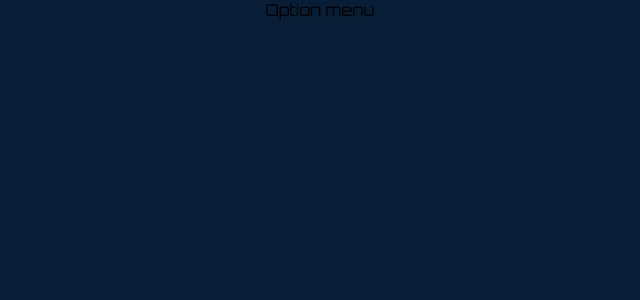
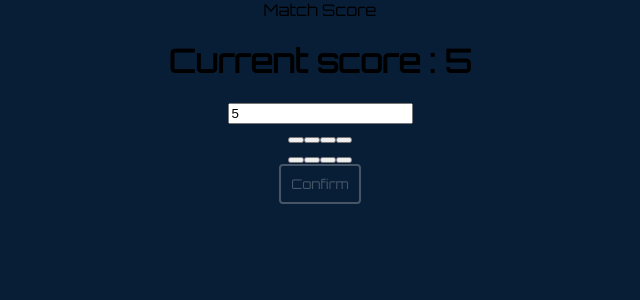
Before and after one commit to DuudeXXI/tic_tac_toe, a React (Create React App) app: page /tic_tac_toe/options in a window 1280 px wide. Shown: the top 300 px of the page, without its empty margins (320-960 px from the left). Built offline with nearby package versions, Linux system fonts and the light colour scheme.

Commit message:
player colors and options nearly completed

```diff
--- a/src/App.jsx
+++ b/src/App.jsx
@@ -1,3 +1,5 @@
+//  CONTEXT
+import MainContext from "./Contexts/MainContext";
 // STYLING
 import "./App.scss";
 // COMPONENTS
@@ -6,18 +8,45 @@ import MainMenu from "./Components/MainMenu";
 import OptionsMenu from "./Components/OptionsMenu";
 import ErrorPage from "./Components/ErrorPage";
 // PACKAGES
-import { Route, Routes} from "react-router-dom"
+import { Route, Routes } from "react-router-dom";
+import { useEffect, useState } from "react";
 
 function App() {
+  const [matchScore, setMatchScore] = useState(5);
+  const [xPlayer, setXPlayer] = useState("default-color");
+  const [oPlayer, setOPlayer] = useState("default-color");
+
+  useEffect(() => {
+    if (localStorage.getItem("matchScore") !== null) {
+      setMatchScore(localStorage.getItem("matchScore"));
+    }
+    if (localStorage.getItem("player X color") !== null) {
+      setXPlayer(localStorage.getItem("player X color"));
+    }
+    if (localStorage.getItem("player O color") !== null) {
+      setOPlayer(localStorage.getItem("player O color"));
+    }
+
+  }, [matchScore, xPlayer, oPlayer]);
 
   return (
+    <MainContext.Provider
+      value={{
+        matchScore,
+        setMatchScore,
+        oPlayer,
+        xPlayer,
+        setOPlayer,
+        setXPlayer,
+      }}
+    >
       <Routes>
-        <Route path="/tic_tac_toe" element={<Game/>}/>
-        <Route path="/tic_tac_toe/menu" element={<MainMenu/>}/>
-        <Route path="/tic_tac_toe/options" element={<OptionsMenu/>}/>
-        <Route path="*" element={<ErrorPage/>}/>
-
+        <Route path="/tic_tac_toe" element={<Game />} />
+        <Route path="/tic_tac_toe/menu" element={<MainMenu />} />
+        <Route path="/tic_tac_toe/options" element={<OptionsMenu />} />
+        <Route path="*" element={<ErrorPage />} />
       </Routes>
+    </MainContext.Provider>
   );
 }
 
--- a/src/Components/Game.jsx
+++ b/src/Components/Game.jsx
@@ -1,5 +1,5 @@
 // FROM REACT
-import { useState, useEffect } from "react";
+import { useState, useEffect, useContext } from "react";
 // COMPONENTS
 import Square from "./Square";
 import { Patterns } from "../Patterns";
@@ -9,6 +9,8 @@ import { FontAwesomeIcon } from "@fortawesome/react-fontawesome";
 import { faHouse, faArrowsRotate } from "@fortawesome/free-solid-svg-icons";
 // ROUTER
 import { Link } from "react-router-dom";
+//  CONTEXT
+import MainContext from "../Contexts/MainContext"
 
 library.add(faHouse, faArrowsRotate);
 
@@ -19,7 +21,10 @@ const Game = () => {
   const [xxx, setXxx] = useState(0);
   const [ooo, setOoo] = useState(0);
   const [movement, setMovement] = useState({});
-  let scoreLimit = 5;
+
+  const { matchScore } = useContext(MainContext)
+
+  let scoreLimit = JSON.parse(localStorage.getItem("matchScore")) ?? matchScore;
 
   // LOCALSTORAGE
   useEffect(() => {
@@ -144,10 +149,6 @@ const Game = () => {
   //GAME LOGIC END
 
   // MOVEMENT
-  const myFunction = () => {
-    // your logic here
-    console.log("pressed Esc ✅");
-  };
 
   useEffect(() => {
     const keyDownHandler = (event) => {
--- a/src/Components/OptionsMenu.jsx
+++ b/src/Components/OptionsMenu.jsx
@@ -1,5 +1,41 @@
+import { useState, useEffect, useContext } from "react";
+
+import MainContext from "../Contexts/MainContext";
+
 const OptionsMenu = () => {
-    return ( <div className="PageOptions">Option menu</div> );
+
+
+    const { matchScore, setMatchScore } = useContext(MainContext)
+
+    const [ score, setScore ] = useState(localStorage.getItem("matchScore") ?? matchScore);
+
+    const applySettings = () => {
+       setMatchScore(score)
+       localStorage.setItem("matchScore", score)
+    }
+
+    return (
+    <>
+    <div className="PageOptions">
+    <label>Match Score</label>
+    <h1>Current score : {matchScore}</h1>
+    <input type="text" value={score} onChange={(e) => setScore(e.target.value)} />
+    <div className="player-x-settings">
+    <button className="player-x-default"></button>
+      <button className="player-x-purple"></button>
+      <button className="player-x-blue"></button>
+      <button className="player-x-red"></button>
+    </div>
+    <div className="player-o-settings">
+      <button className="player-o-default"></button>
+      <button className="player-o-purple"></button>
+      <button className="player-o-blue"></button>
+      <button className="player-o-red"></button>
+    </div>
+    <button onClick={applySettings} className="options-confirm-btn">Confirm</button>
+    </div>
+    </>
+     );
 }
 
 export default OptionsMenu;
--- a/src/Components/Square.jsx
+++ b/src/Components/Square.jsx
@@ -1,10 +1,13 @@
-
+import { useContext } from "react";
+import MainContext from "../Contexts/MainContext";
 
 const Square = ({ value, chooseSquare}) => {
 
+    const { xPlayer, oPlayer } = useContext(MainContext)
+
     return (
-        <div className={`square ${value ? 'bg-salmon text-white' : ''}`} onClick={chooseSquare}>
-            <span>{value}</span>
+        <div className="square" onClick={chooseSquare}>
+            <span className={`players-default ${value === "X" ? xPlayer : oPlayer}`}>{value}</span>
         </div>
      );
 }
--- /dev/null
+++ b/src/Contexts/MainContext.jsx
@@ -0,0 +1,5 @@
+import { createContext } from "react";
+
+const MainContext = createContext();
+
+export default MainContext;
--- a/src/style/Game.scss
+++ b/src/style/Game.scss
@@ -37,12 +37,21 @@
     &:active {
       background-color: rgba(239, 116, 255, 0.116);
     }
-    span {
+    .players-default{
       color: rgb(255, 255, 255);
-      animation: pulsate 1.5s infinite alternate;
-      text-shadow: 0 0 .2rem #fff,
-      0 0 2rem rgba(0, 255, 170, 0.596);
       font-size: 92px;
+    }
+    .default-color{
+      animation: pulsateDefault 1.5s infinite alternate;
+    }
+    .player-purple{
+      animation: pulsatePurple 1.5s infinite alternate;
+    }
+    .player-red{
+      animation: pulsateRed 1.5s infinite alternate;
+    }
+    .player-blue{
+      animation: pulsateBlue 1.5s infinite alternate;
     }
   }
   .points {
@@ -173,7 +182,7 @@
     }
     .square {
       height: 140px;
-      span {
+      .players-default{
         font-size: 68px;
       }
     }
@@ -190,15 +199,17 @@
       .score-Board{
         h1 {
           font-size: 52px;
+          text-shadow: 0 0 3px #0fa, 0 0 5px #0fa;
         }
       }
       h2 {
         font-size: 22px;
+        text-shadow: 0 0 2px #0fa, 0 0 4px #0fa;
       }
     }
     .square {
       height: 100px;
-      span {
+      .players-default{
         font-size: 52px;
       }
     }
@@ -208,10 +219,39 @@
     }
   }
   @media (max-width: 390px) {
+    .line-top {
+      height: 2px;
+      width: 100%;
+      bottom: -2px;
+      left: 0;
+    }
+    .line-bottom {
+      height: 2px;
+      width: 100%;
+      bottom: -2px;
+      left: 0;
+    }
+    .line-vertical-left {
+      height: calc(300% + 2px);
+      width: 2px;
+      left: 33%;
+      top: -2px;
+    }
+    .line-vertical-right{
+      height: calc(300% + 2px);
+      width: 2px;
+      left: 66%;
+      bottom: -2px;
+    }
+    .line {
+      box-shadow: 0 0 1px #fff,
+      0 0 2px #0fa,
+      0 0 5px #0fa;
+    }
     .square {
       height: 65px;
-      span {
-        font-size: 42px;
+      .players-default{
+        font-size: 36px;
       }
     }
     .board {
@@ -237,8 +277,8 @@
   @media (max-width: 320px) {
     .square {
       height: 65px;
-      span {
-        font-size: 42px;
+      .players-default{
+        font-size: 36px;
       }
     }
     .board {
@@ -262,17 +302,59 @@
     }
   }
 
-  @keyframes pulsate {
+  @keyframes pulsateDefault {
     100% {
         text-shadow:
         0 0 2px #fff,
-        0 0 8px #0fa,
-        0 0 10px #0fa
+        0 0 4px #0fa,
+        0 0 8px #0fa
     }
     0% {
       text-shadow:
       0 0 2px #fff,
-      0 0 5px #0fa,
-      0 0 20px #0fa
+      0 0 3px #0fa,
+      0 0 8px #0fa
   }
   }
+  @keyframes pulsatePurple {
+    100% {
+        text-shadow:
+        0 0 2px #fff,
+        0 0 4px rgb(212, 0, 255),
+        0 0 8px rgb(212, 0, 255)
+    }
+    0% {
+      text-shadow:
+      0 0 2px #fff,
+      0 0 3px rgb(212, 0, 255),
+      0 0 8px rgb(212, 0, 255)
+  }
+  }
+  @keyframes pulsateRed {
+    100% {
+        text-shadow:
+        0 0 2px #fff,
+        0 0 4px rgb(255, 0, 0),
+        0 0 8px rgb(255, 0, 0)
+    }
+    0% {
+      text-shadow:
+      0 0 2px #fff,
+      0 0 3px rgb(255, 0, 0),
+      0 0 8px rgb(255, 0, 0)
+  }
+  }
+  @keyframes pulsateBlue {
+    100% {
+        text-shadow:
+        0 0 2px #fff,
+        0 0 4px rgb(0, 132, 255),
+        0 0 8px rgb(0, 132, 255)
+    }
+    0% {
+      text-shadow:
+      0 0 2px #fff,
+      0 0 3px rgb(0, 132, 255),
+      0 0 8px rgb(0, 132, 255)
+  }
+  }
--- a/src/style/Options.scss
+++ b/src/style/Options.scss
@@ -4,4 +4,22 @@
     display: flex;
     align-items: center;
     flex-direction: column;
+    .options-confirm-btn{
+      font-family: Orbitron;
+      background-color: transparent;
+        cursor: pointer;
+        padding: 10px;
+        color: rgb(215, 215, 215, 0.3);
+        border-radius: 4px;
+        border: 2px solid rgb(215, 215, 215, 0.3);
+        transition: all 0.2s ease-in-out;
+        &:active, &:hover{
+          color: rgb(255, 255, 255);
+          text-shadow: 0 0 1px #fff, 0 0 2px #0fa, 0 0 12px #0fa;
+        border: 2px solid rgb(215, 215, 215);
+        box-shadow: 0 0 2px rgb(255, 255, 255),
+        0 0 2px rgba(0, 255, 170),
+        0 0 12px rgb(0, 255, 170);
+      }
+    }
   }
```
Also changed, not shown: 1 other file (tests, documents, lock files or other folders).
